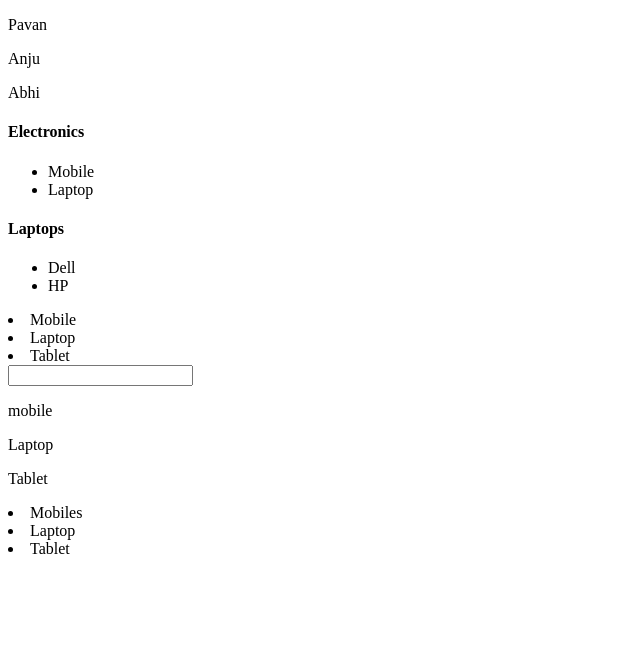
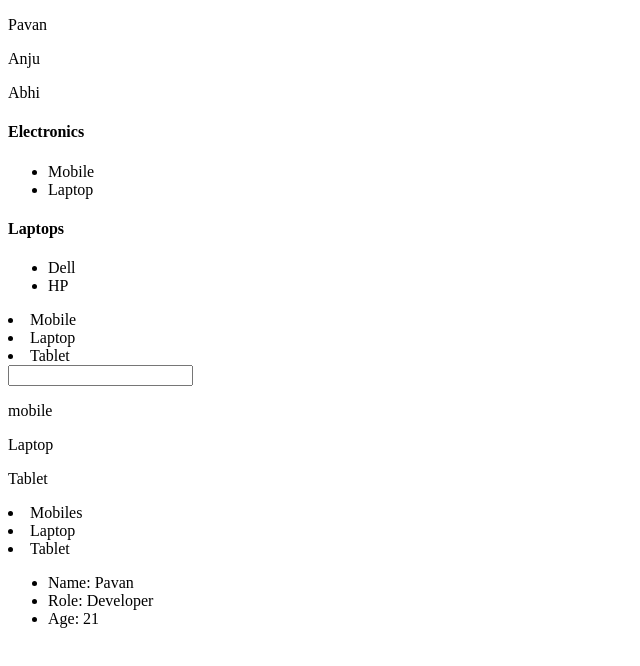
Before and after one commit to pavanraj8943/React-Practice-Problems, a React (Vite) app in the folder 31-40/: page / in a window 1280 px wide. Shown: the top 666 px of the page, without its empty margins (0-640 px from the left). Built offline with nearby package versions, Linux system fonts and the light colour scheme.

Commit message:
MapObjectKey added

```diff
--- a/31-40/src/App.jsx
+++ b/31-40/src/App.jsx
@@ -4,6 +4,7 @@ import NestedList from './Componetes/NestedList'
 import ConditionalListRendering from './Componetes/ConditionalListRendering'
 import FilterListDynamically from './Componetes/FilterListDynamically'
 import SortListDynamically from './Componetes/SortListDynamically'
+import ListKey from './Componetes/MapObjectKey'
 
 const App = () => {
   return (
@@ -13,6 +14,7 @@ const App = () => {
       <ConditionalListRendering />
       <FilterListDynamically />
       <SortListDynamically />
+      <ListKey />
     </div>
   )
 }
--- /dev/null
+++ b/31-40/src/Componetes/MapObjectKey.jsx
@@ -0,0 +1,21 @@
+import React from "react";
+
+function ListKey() {
+  const obj = {
+    Name: "Pavan",
+    Role: "Developer",
+    Age: 21
+  };
+
+  return (
+    <ul>
+      {Object.keys(obj).map((key) => (
+        <li key={key}>
+          {key}: {obj[key]}
+        </li>
+      ))}
+    </ul>
+  );
+}
+
+export default ListKey;
```
